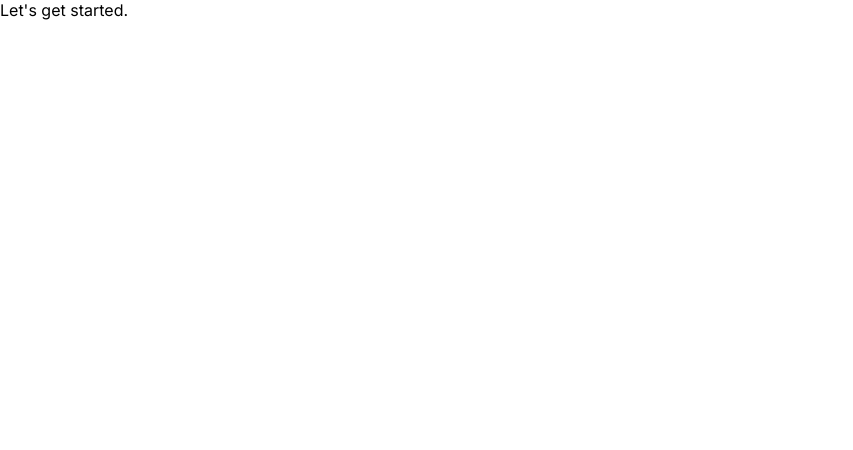
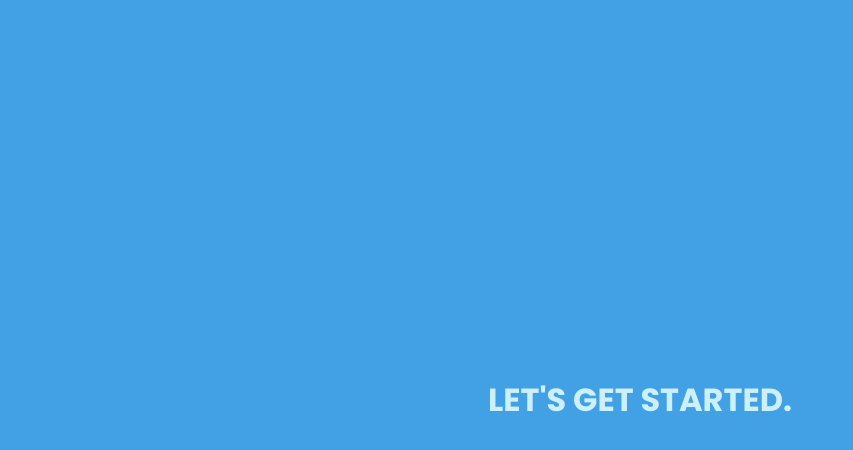
Before and after one commit to sumanthakur0401/proud-project, a Next.js app: page / in a window 1280 px wide. Shown: the top 450 px of the page, without its empty margins (0-853 px from the left). Built offline with nearby package versions, Linux system fonts and the light colour scheme.

Commit message:
Update - aboutProud Page

```diff
--- a/pages/Volunteer/aboutProud.js
+++ b/pages/Volunteer/aboutProud.js
@@ -76,7 +76,6 @@ const aboutProud = () => {
 
         <div className={styles.fourthProudSection}>
             <div className={styles.fourthSectionDataContainer}>
-
                 <div className={styles.fourthSectionDemoBox}>
                     <p className={styles.scrollText}>scroll here</p>
                     <div className={styles.demoScroll}>
--- a/pages/index.js
+++ b/pages/index.js
@@ -16,7 +16,7 @@ export default function Home() {
       </Head>
       <main className={`${styles.main} ${inter.className}`}>
         <div className={styles.description}>
-          <Link href="/Volunteer/home">Let's get started.</Link>
+          <a href="/Volunteer/home">Let's get started.</a>
         </div>
       </main>
     </>
--- a/styles/Vol_styles/aboutProud.module.css
+++ b/styles/Vol_styles/aboutProud.module.css
@@ -279,6 +279,7 @@
 .fourthSectionDemoBox{
     height: 60%;
     width: 250px;
+    margin-bottom: 70px;
 }
 .demoScroll{
     border: 4px solid #CCF0FF;
--- a/styles/index.module.css
+++ b/styles/index.module.css
@@ -1,14 +1,22 @@
-.p{
+.description{
+  background-color: #42a1e5;
+  color: #CCF0FF;
   position: absolute;
   width: 100%;
   height: 100%;
   display: flex;
   justify-content: center;
   align-items: center;
-  font-family: Syne;
+  text-transform: uppercase;
+  font-weight: 800;
+  font-family: 'Poppins', sans-serif;
   font-weight: 600;
   font-size: 2rem;
+  display: flex;
+  justify-content: center;
+  align-items: center;
 }
+
 .p a{
   cursor: pointer;
 }
```
